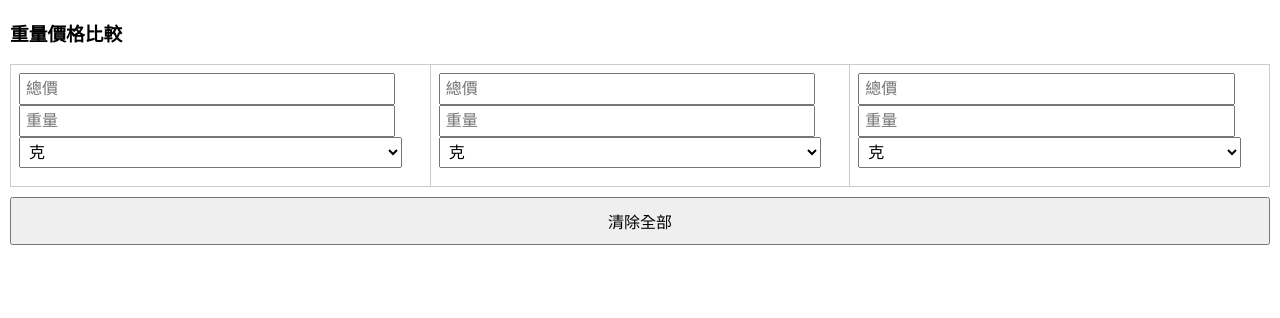
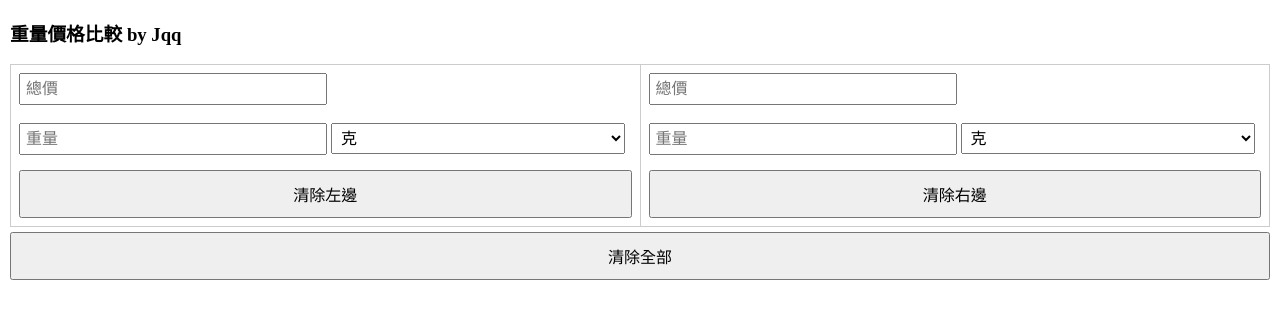
Before and after one commit to j54964/-, a plain HTML site: page index.html in a window 1280 px wide. Both pictures are taken after a click on the button "清除全部". Drawn offline with Linux system fonts and the light colour scheme.

Commit message:
Update index.html

```diff
--- a/index.html
+++ b/index.html
@@ -8,20 +8,24 @@
         body { margin: 10px; font-size: 16px; }
         table { width: 100%; border-collapse: collapse; }
         td { border: 1px solid #ccc; padding: 8px; vertical-align: top; }
-        input { width: 90%; font-size: 16px; padding: 5px; }
-        select { width: 95%; font-size: 16px; padding: 5px; }
-        button { width: 100%; font-size: 16px; padding: 10px; margin-top: 10px; }
-        .result { margin-top: 10px; font-size: 14px; line-height: 1.8; }
+        input { width: 48%; font-size: 16px; padding: 5px; }
+        select { width: 48%; font-size: 16px; padding: 5px; }
+        button { width: 100%; font-size: 16px; padding: 10px; margin-top: 5px; }
+        .result { margin-top: 10px; font-size: 14px; line-height: 1.6; }
+        hr { margin: 8px 0; border: 0; border-top: 1px solid #ddd; }
+        .cheaper { background-color: #d4edda; }
+        .tip { font-weight: bold; color: green; margin-bottom: 5px; }
     </style>
 </head>
 <body>
-    <h3>重量價格比較</h3>
+    <h3>重量價格比較	by Jqq</h3>
 
     <table>
         <tr>
-            <td>
-                <input type="number" id="priceA" oninput="calc('A')" placeholder="總價"><br>
-                <input type="number" id="weightA" oninput="calc('A')" placeholder="重量"><br>
+            <td id="cellA">
+                <div id="tipA"></div>
+                <input type="number" id="priceA" oninput="calc('A')" placeholder="總價"><br><br>
+                <input type="number" id="weightA" oninput="calc('A')" placeholder="重量">
                 <select id="unitA" onchange="calc('A')">
                     <option value="g">克</option>
                     <option value="kg">公斤</option>
@@ -29,10 +33,12 @@
                     <option value="half">半斤</option>
                 </select>
                 <div class="result" id="resultA"></div>
+                <button onclick="clearLeft()">清除左邊</button>
             </td>
-            <td>
-                <input type="number" id="priceB" oninput="calc('B')" placeholder="總價"><br>
-                <input type="number" id="weightB" oninput="calc('B')" placeholder="重量"><br>
+            <td id="cellB">
+                <div id="tipB"></div>
+                <input type="number" id="priceB" oninput="calc('B')" placeholder="總價"><br><br>
+                <input type="number" id="weightB" oninput="calc('B')" placeholder="重量">
                 <select id="unitB" onchange="calc('B')">
                     <option value="g">克</option>
                     <option value="kg">公斤</option>
@@ -40,17 +46,7 @@
                     <option value="half">半斤</option>
                 </select>
                 <div class="result" id="resultB"></div>
-            </td>
-            <td>
-                <input type="number" id="priceC" oninput="calc('C')" placeholder="總價"><br>
-                <input type="number" id="weightC" oninput="calc('C')" placeholder="重量"><br>
-                <select id="unitC" onchange="calc('C')">
-                    <option value="g">克</option>
-                    <option value="kg">公斤</option>
-                    <option value="catty">台斤</option>
-                    <option value="half">半斤</option>
-                </select>
-                <div class="result" id="resultC"></div>
+                <button onclick="clearRight()">清除右邊</button>
             </td>
         </tr>
     </table>
@@ -81,26 +77,70 @@
                 return num % 1 === 0 ? num.toFixed(0) : num.toFixed(2);
             }
 
+            let per100g = formatPrice(price / grams * 100);
             let perKg = formatPrice(price / grams * 1000);
-            let per100g = formatPrice(price / grams * 100);
             let perCatty = formatPrice(price / grams * 600);
             let perHalf = formatPrice(price / grams * 300);
 
-            let result = '每公斤 ' + perKg + ' 元<br>' +
-                '每100克 ' + per100g + ' 元<br>' +
-                '每台斤 ' + perCatty + ' 元<br>' +
-                '每半斤 ' + perHalf + ' 元';
+            let result = '每100克<br>' + per100g + ' 元<hr>' +
+                '每公斤<br>' + perKg + ' 元<hr>' +
+                '每台斤<br>' + perCatty + ' 元<hr>' +
+                '每半斤<br>' + perHalf + ' 元';
 
             document.getElementById('result' + col).innerHTML = result;
+            compare();
+        }
+
+        function compare() {
+            let priceA = parseFloat(document.getElementById('priceA').value);
+            let weightA = parseFloat(document.getElementById('weightA').value);
+            let unitA = document.getElementById('unitA').value;
+            let priceB = parseFloat(document.getElementById('priceB').value);
+            let weightB = parseFloat(document.getElementById('weightB').value);
+            let unitB = document.getElementById('unitB').value;
+
+            document.getElementById('cellA').className = '';
+            document.getElementById('cellB').className = '';
+            document.getElementById('tipA').innerHTML = '';
+            document.getElementById('tipB').innerHTML = '';
+
+            if (!priceA || !weightA || !priceB || !weightB) return;
+
+            let gramsA = unitA === 'g' ? weightA : unitA === 'kg' ? weightA * 1000 : unitA === 'catty' ? weightA * 600 : weightA * 300;
+            let gramsB = unitB === 'g' ? weightB : unitB === 'kg' ? weightB * 1000 : unitB === 'catty' ? weightB * 600 : weightB * 300;
+            let perKgA = priceA / gramsA * 1000;
+            let perKgB = priceB / gramsB * 1000;
+
+            if (perKgA < perKgB) {
+                document.getElementById('cellA').className = 'cheaper';
+                document.getElementById('tipA').innerHTML = '<div class="tip">✓ 較便宜</div>';
+            } else if (perKgB < perKgA) {
+                document.getElementById('cellB').className = 'cheaper';
+                document.getElementById('tipB').innerHTML = '<div class="tip">✓ 較便宜</div>';
+            }
+        }
+
+        function clearLeft() {
+            document.getElementById('priceA').value = '';
+            document.getElementById('weightA').value = '';
+            document.getElementById('unitA').selectedIndex = 0;
+            document.getElementById('resultA').innerHTML = '';
+            document.getElementById('cellA').className = '';
+            document.getElementById('tipA').innerHTML = '';
+        }
+
+        function clearRight() {
+            document.getElementById('priceB').value = '';
+            document.getElementById('weightB').value = '';
+            document.getElementById('unitB').selectedIndex = 0;
+            document.getElementById('resultB').innerHTML = '';
+            document.getElementById('cellB').className = '';
+            document.getElementById('tipB').innerHTML = '';
         }
 
         function clearAll() {
-            ['A', 'B', 'C'].forEach(col => {
-                document.getElementById('price' + col).value = '';
-                document.getElementById('weight' + col).value = '';
-                document.getElementById('unit' + col).selectedIndex = 0;
-                document.getElementById('result' + col).innerHTML = '';
-            });
+            clearLeft();
+            clearRight();
         }
     </script>
 </body>
```
